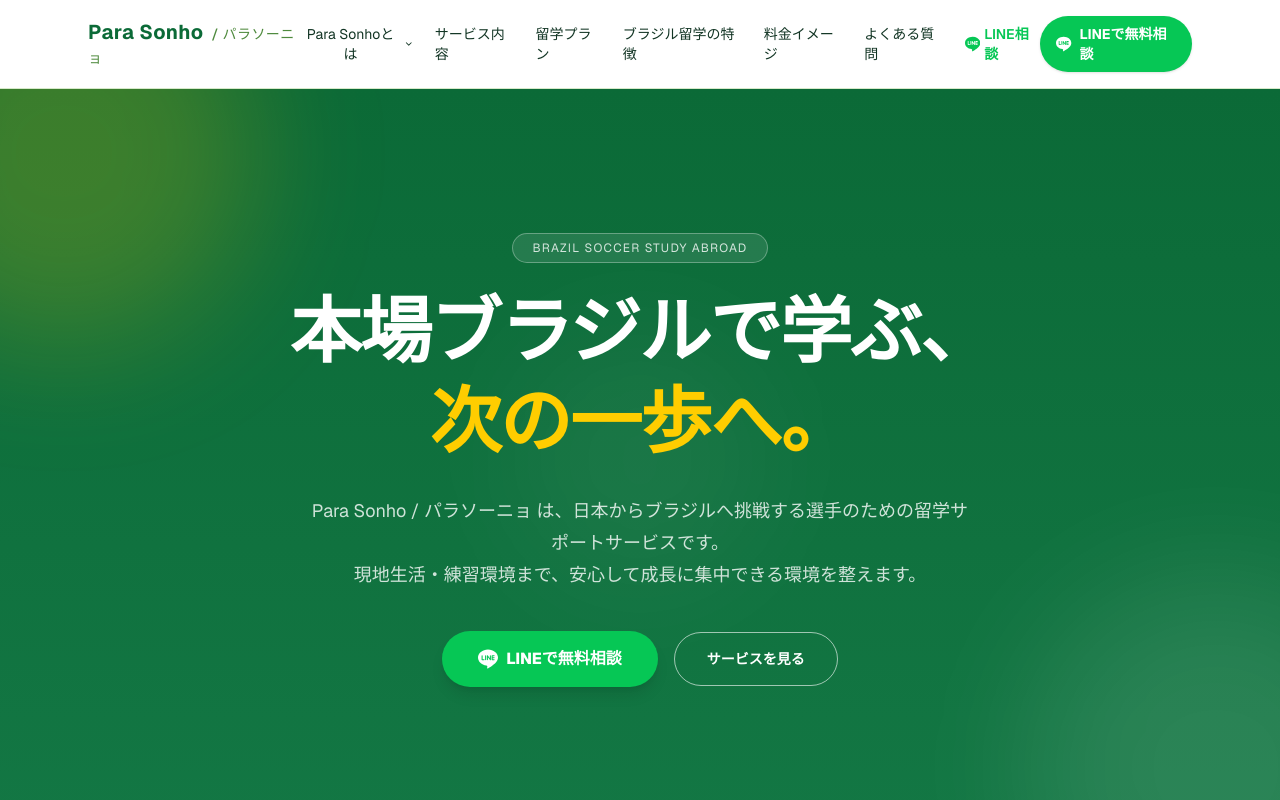
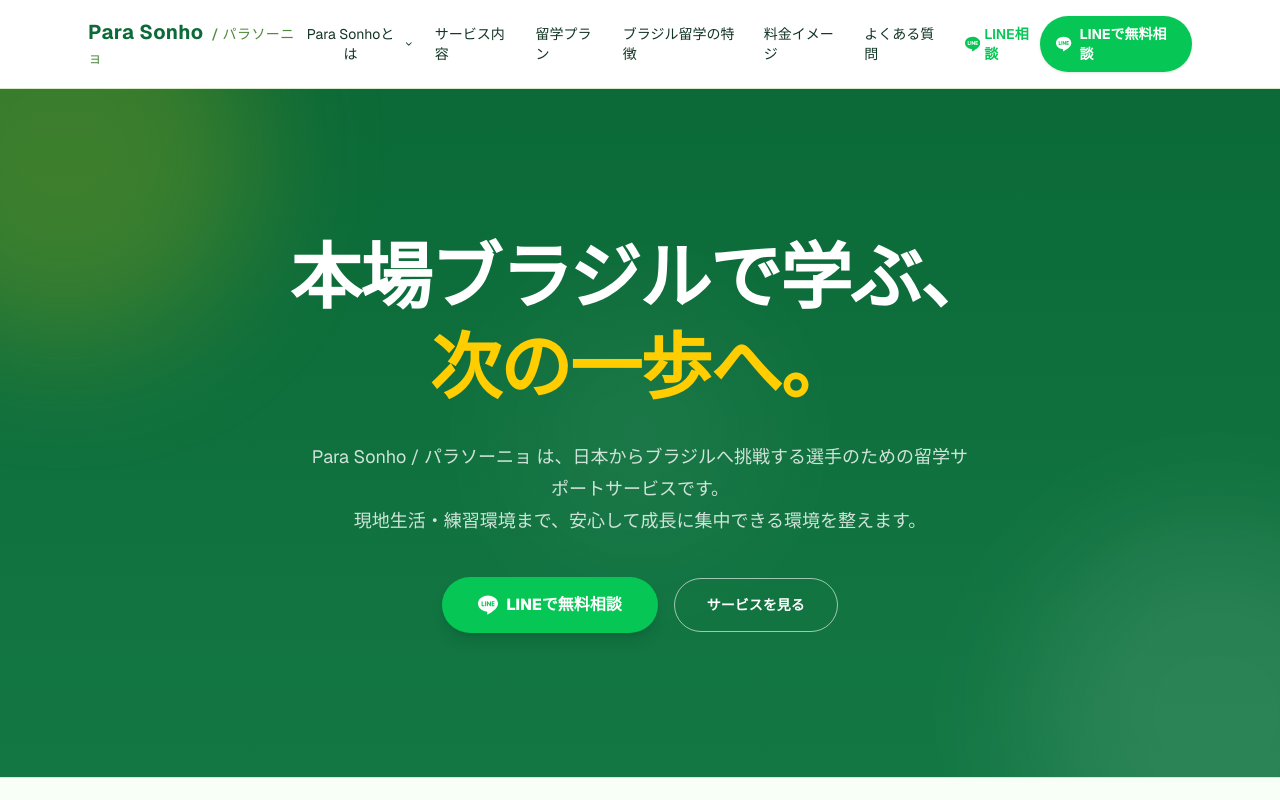
Before and after one commit to roki0711416-hash/parasonho, a Next.js app: page / in a window 1280 px wide. Shown: the top 800 px of the page. Built offline with nearby package versions, Linux system fonts and the light colour scheme.

Commit message:
fix: remove Brazil Soccer Study Abroad badge from hero

```diff
--- a/app/page.tsx
+++ b/app/page.tsx
@@ -51,9 +51,6 @@ export default function Home() {
           <div className="absolute -bottom-32 -right-32 h-96 w-96 rounded-full bg-white/10 blur-3xl" />
           <div className="absolute left-1/2 top-1/2 h-64 w-64 -translate-x-1/2 -translate-y-1/2 rounded-full bg-white/5 blur-3xl" />
           <div className="relative mx-auto flex w-full max-w-4xl flex-col items-center px-4 py-24 text-center sm:px-6 md:py-36">
-            <p className="mb-6 inline-flex rounded-full border border-white/30 bg-white/10 px-5 py-1.5 text-xs tracking-widest text-white/80 uppercase">
-              Brazil Soccer Study Abroad
-            </p>
             <h1 className="text-4xl font-extrabold leading-tight tracking-tight sm:text-6xl md:text-7xl">
               本場ブラジルで学ぶ、
               <br />
```
